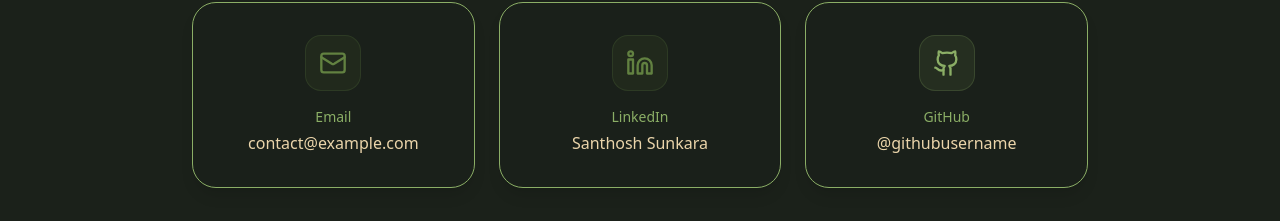
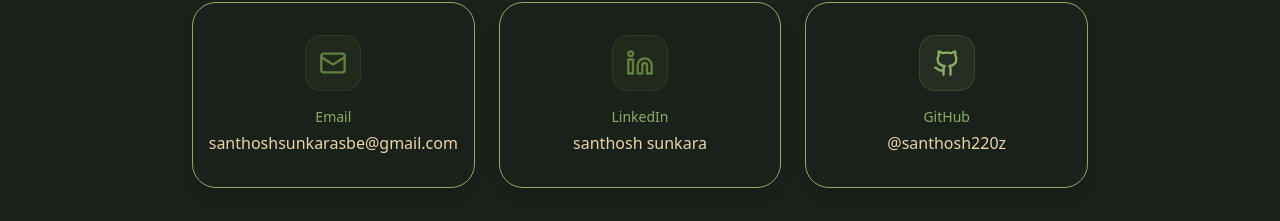
Before and after one commit to santhosh220z/Personal_Portifolio, a React app: page / in a window 1280 px wide. Shown: the part 6459-6680 px from the top of the page. Built offline with nearby package versions, Linux system fonts and the light colour scheme; the HTML template or start-up script is replaced by a standard one.

Commit message:
added some changes

```diff
--- a/src/components/Contact.jsx
+++ b/src/components/Contact.jsx
@@ -27,33 +27,33 @@ const Contact = () => {
             </div>
 
             <div className="flex flex-wrap justify-center gap-6 w-full">
-              <a href="mailto:contact@example.com" className="flex flex-col items-center gap-4 group p-8 bg-gray-900/50 rounded-3xl border border-gray-800 hover:border-purple-500/50 hover:bg-gray-800/80 transition-all flex-1 min-w-[200px] shadow-lg">
+              <a href="mailto:santhoshsunkarasbe@gmail.com" className="flex flex-col items-center gap-4 group p-8 bg-gray-900/50 rounded-3xl border border-gray-800 hover:border-purple-500/50 hover:bg-gray-800/80 transition-all flex-1 min-w-[200px] shadow-lg">
                 <div className="w-14 h-14 rounded-2xl bg-purple-500/10 flex items-center justify-center border border-purple-500/20 group-hover:bg-purple-500/20 transition-colors">
                   <Mail className="text-purple-400" size={28} />
                 </div>
                 <div>
                   <div className="text-sm text-gray-400 font-medium mb-1">Email</div>
-                  <div className="text-white font-medium group-hover:text-purple-300 transition-colors">contact@example.com</div>
+                  <div className="text-white font-medium group-hover:text-purple-300 transition-colors">santhoshsunkarasbe@gmail.com</div>
                 </div>
               </a>
 
-              <a href="https://linkedin.com" target="_blank" rel="noreferrer" className="flex flex-col items-center gap-4 group p-8 bg-gray-900/50 rounded-3xl border border-gray-800 hover:border-blue-500/50 hover:bg-gray-800/80 transition-all flex-1 min-w-[200px] shadow-lg">
+              <a href="https://www.linkedin.com/in/siva-sambhavi-santhosh-sunkara-588a24265/" target="_blank" rel="noreferrer" className="flex flex-col items-center gap-4 group p-8 bg-gray-900/50 rounded-3xl border border-gray-800 hover:border-blue-500/50 hover:bg-gray-800/80 transition-all flex-1 min-w-[200px] shadow-lg">
                 <div className="w-14 h-14 rounded-2xl bg-blue-500/10 flex items-center justify-center border border-blue-500/20 group-hover:bg-blue-500/20 transition-colors">
                   <Linkedin className="text-blue-400" size={28} />
                 </div>
                 <div>
                   <div className="text-sm text-gray-400 font-medium mb-1">LinkedIn</div>
-                  <div className="text-white font-medium group-hover:text-blue-300 transition-colors">Santhosh Sunkara</div>
+                  <div className="text-white font-medium group-hover:text-blue-300 transition-colors">santhosh sunkara</div>
                 </div>
               </a>
 
-              <a href="https://github.com" target="_blank" rel="noreferrer" className="flex flex-col items-center gap-4 group p-8 bg-gray-900/50 rounded-3xl border border-gray-800 hover:border-gray-500/50 hover:bg-gray-800/80 transition-all flex-1 min-w-[200px] shadow-lg">
+              <a href="https://github.com/santhosh220z" target="_blank" rel="noreferrer" className="flex flex-col items-center gap-4 group p-8 bg-gray-900/50 rounded-3xl border border-gray-800 hover:border-gray-500/50 hover:bg-gray-800/80 transition-all flex-1 min-w-[200px] shadow-lg">
                 <div className="w-14 h-14 rounded-2xl bg-gray-600/10 flex items-center justify-center border border-gray-600/20 group-hover:bg-gray-600/20 transition-colors">
                   <Github className="text-gray-400" size={28} />
                 </div>
                 <div>
                   <div className="text-sm text-gray-400 font-medium mb-1">GitHub</div>
-                  <div className="text-white font-medium group-hover:text-gray-300 transition-colors">@githubusername</div>
+                  <div className="text-white font-medium group-hover:text-gray-300 transition-colors">@santhosh220z</div>
                 </div>
               </a>
             </div>
--- a/src/components/Footer.jsx
+++ b/src/components/Footer.jsx
@@ -18,13 +18,13 @@ const Footer = () => {
           </div>
 
           <div className="flex items-center gap-6">
-            <a href="https://github.com" target="_blank" rel="noreferrer" className="text-gray-400 hover:text-white transition-colors p-2 hover:bg-gray-800 rounded-full">
+            <a href="https://github.com/santhosh220z" target="_blank" rel="noreferrer" className="text-gray-400 hover:text-white transition-colors p-2 hover:bg-gray-800 rounded-full">
               <Github size={20} />
             </a>
-            <a href="https://linkedin.com" target="_blank" rel="noreferrer" className="text-gray-400 hover:text-white transition-colors p-2 hover:bg-gray-800 rounded-full">
+            <a href="https://www.linkedin.com/in/siva-sambhavi-santhosh-sunkara-588a24265/" target="_blank" rel="noreferrer" className="text-gray-400 hover:text-white transition-colors p-2 hover:bg-gray-800 rounded-full">
               <Linkedin size={20} />
             </a>
-            <a href="mailto:contact@example.com" className="text-gray-400 hover:text-white transition-colors p-2 hover:bg-gray-800 rounded-full">
+            <a href="mailto:santhoshsunkarasbe@gmail.com" className="text-gray-400 hover:text-white transition-colors p-2 hover:bg-gray-800 rounded-full">
               <Mail size={20} />
             </a>
           </div>
--- a/src/components/Navbar.jsx
+++ b/src/components/Navbar.jsx
@@ -60,10 +60,10 @@ const Navbar = () => {
           </ul>
 
           <div className="flex items-center gap-4 pl-6 border-l border-gray-800">
-            <a href="https://github.com" target="_blank" rel="noreferrer" className="text-gray-400 hover:text-white transition-colors">
+            <a href="https://github.com/santhosh220z" target="_blank" rel="noreferrer" className="text-gray-400 hover:text-white transition-colors">
               <Github size={20} />
             </a>
-            <a href="https://linkedin.com" target="_blank" rel="noreferrer" className="text-gray-400 hover:text-white transition-colors">
+            <a href="https://www.linkedin.com/in/siva-sambhavi-santhosh-sunkara-588a24265/" target="_blank" rel="noreferrer" className="text-gray-400 hover:text-white transition-colors">
               <Linkedin size={20} />
             </a>
           </div>
@@ -99,13 +99,13 @@ const Navbar = () => {
                 </a>
               ))}
               <div className="flex items-center gap-4 pt-4 border-t border-gray-800">
-                <a href="https://github.com" className="text-gray-400 hover:text-white">
+                <a href="https://github.com/santhosh220z" className="text-gray-400 hover:text-white">
                   <Github size={20} />
                 </a>
-                <a href="https://linkedin.com" className="text-gray-400 hover:text-white">
+                <a href="https://www.linkedin.com/in/siva-sambhavi-santhosh-sunkara-588a24265/" className="text-gray-400 hover:text-white">
                   <Linkedin size={20} />
                 </a>
-                <a href="mailto:contact@example.com" className="text-gray-400 hover:text-white">
+                <a href="mailto:santhoshsunkarasbe@gmail.com" className="text-gray-400 hover:text-white">
                   <Mail size={20} />
                 </a>
               </div>
--- a/src/components/Projects.jsx
+++ b/src/components/Projects.jsx
@@ -9,28 +9,28 @@ const Projects = () => {
       title: "Deepfake Detection Model",
       description: "Deep learning model to detect manipulated videos and images using CNN architecture and image preprocessing techniques.",
       technologies: ["Python", "TensorFlow", "OpenCV"],
-      github: "https://github.com",
+      github: "https://github.com/santhosh220z/Deepfake-Detection",
       color: "from-purple-500 to-indigo-500"
     },
     {
       title: "Hand Gesture Recognition",
       description: "Real-time gesture recognition system using MediaPipe and TensorFlow to classify hand gestures from live camera input.",
       technologies: ["Python", "OpenCV", "MediaPipe", "TensorFlow"],
-      github: "https://github.com",
+      github: "https://github.com/santhosh220z",
       color: "from-blue-500 to-cyan-500"
     },
     {
       title: "AI Chatbot using DeepSeek-R1",
       description: "AI chatbot using the DeepSeek-R1 model from Hugging Face with conversation history and web interface.",
       technologies: ["Python", "Hugging Face", "HTML", "CSS"],
-      github: "https://github.com",
+      github: "https://github.com/santhosh220z",
       color: "from-emerald-500 to-teal-500"
     },
     {
       title: "Stroke Prediction System",
       description: "Machine learning model predicting stroke risk based on medical dataset features using classification algorithms.",
       technologies: ["Python", "Scikit-learn"],
-      github: "https://github.com",
+      github: "https://github.com/santhosh220z",
       color: "from-rose-500 to-pink-500"
     }
   ];
@@ -96,7 +96,7 @@ const Projects = () => {
 
         <div className="text-center mt-12">
           <a
-            href="https://github.com"
+            href="https://github.com/santhosh220z"
             target="_blank"
             rel="noreferrer"
             className="inline-flex items-center gap-2 px-6 py-3 rounded-xl bg-gray-900 border border-gray-800 text-white font-medium hover:bg-gray-800 transition-colors"
```
Also changed, not shown: 1 other file (tests, documents, lock files or other folders).
